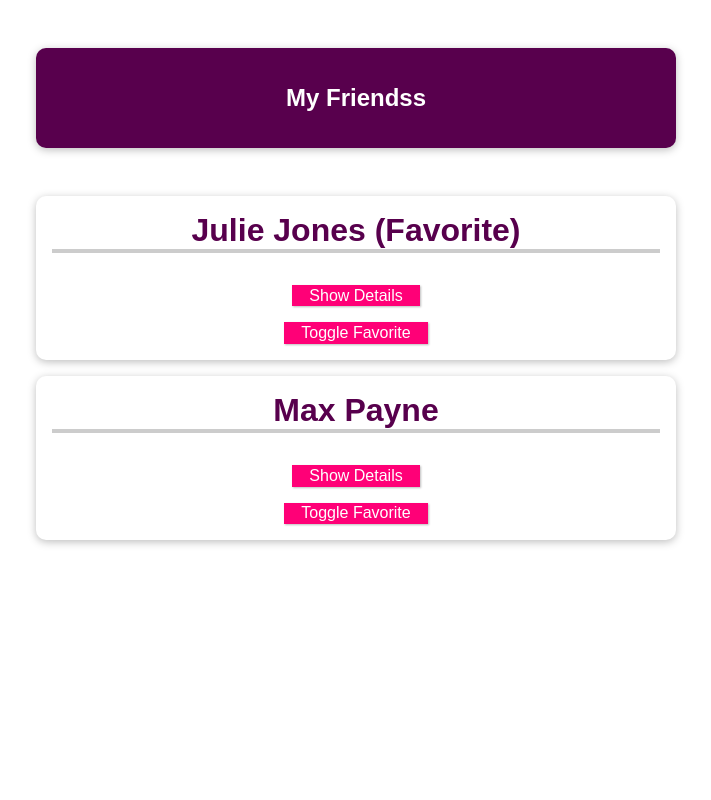
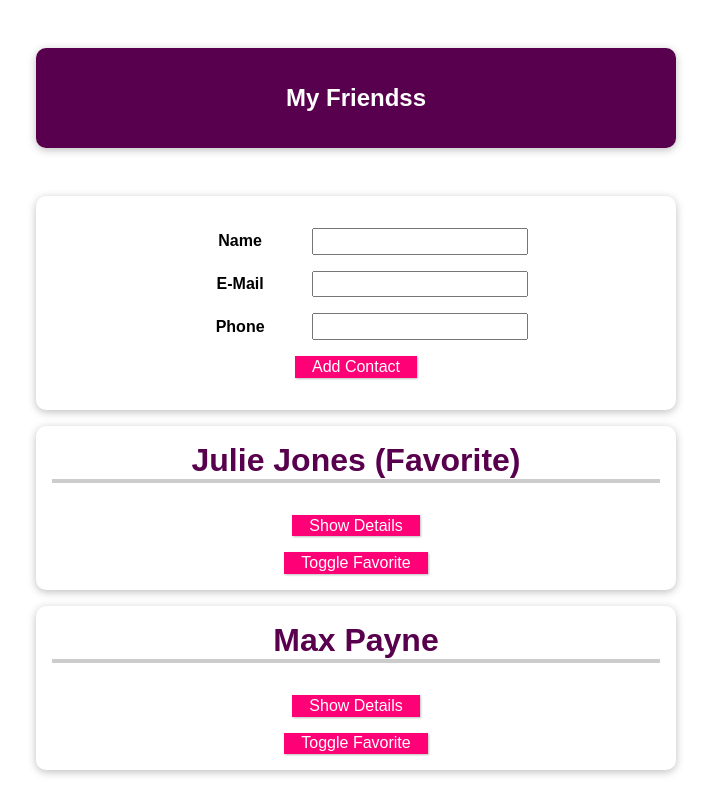
Before and after one commit to AnilBASARAN/vueFinallyGrowingOnMe, a Vue app: page / in a window 1280 px wide. Shown: the whole page, without its empty margins (284-995 px from the left). Built offline with nearby package versions, Linux system fonts and the light colour scheme.

Commit message:
nicely coming along

```diff
--- a/src/App.vue
+++ b/src/App.vue
@@ -3,6 +3,7 @@
     <header>
       <h1>My Friendss</h1>
     </header>
+    <new-friend></new-friend>
     <ul>
       <friend-contact
       v-for="friend in friends"
@@ -21,8 +22,9 @@
 
 <script>
 import FriendContact from "./components/FriendContact.vue"
+import NewFriend from './components/NewFriend.vue';
 export default {
-  components:{FriendContact},
+  components:{FriendContact, NewFriend},
   data() {
     return {
      friends:[
@@ -66,7 +68,9 @@
   padding: 0;
   list-style: none;
 }
-#app li {
+#app li,
+#app form
+{
   box-shadow: 0 2px 8px rgba(0, 0, 0, 0.26);
   margin: 1rem auto;
   border-radius: 10px;
@@ -96,4 +100,19 @@
   border-color: #ec3169;
   box-shadow: 1px 1px 4px rgba(0, 0, 0, 0.26);
 }
+#app input {
+  font: inherit;
+  padding: 0.15rem;
+}
+#app label {
+  font-weight: bold;
+  margin-right: 1rem;
+  width: 7rem;
+  display: inline-block;
+}
+#app form div {
+  margin: 1rem 0;
+}
+
+
 </style>
--- a/src/components/FriendContact.vue
+++ b/src/components/FriendContact.vue
@@ -52,6 +52,17 @@
     } */
     }
   },
+   emits:["toggle-favorite"],
+/*   emits:{
+    "toggle-favorite":function(id){
+      if(id){
+        return true;
+      }else{
+        console.warn("Id is missing!");
+        return false;
+      }
+    }
+  } */
   data() {
     return {
       detailsAreVisible: false,
--- /dev/null
+++ b/src/components/NewFriend.vue
@@ -0,0 +1,27 @@
+<template>
+  <form>
+    <div>
+    <label>Name</label>
+    <input type="text" />
+    </div>
+    <div>
+    <label>E-Mail</label>
+    <input type="email" />
+    </div>
+    <div>
+    <label>Phone</label>
+    <input type="tel" />
+    </div>
+    <div>
+        <button>Add Contact</button>
+    </div>
+  </form>
+</template>
+
+<script>
+
+export default{
+
+}
+
+</script>
--- a/src/main.js
+++ b/src/main.js
@@ -2,9 +2,10 @@
 
 import App from './App.vue';
 import FriendContact from './components/FriendContact.vue';
-
+import NewFriend from "./components/NewFriend.vue"
 const app = createApp(App);
 
 app.component('friend-contact', FriendContact);
+app.component('new-friend', NewFriend);
 
 app.mount('#app');
```
